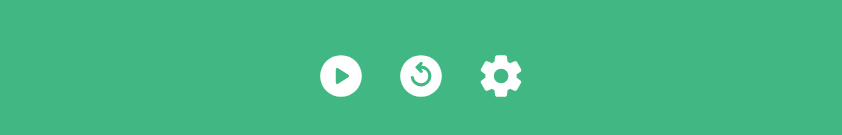
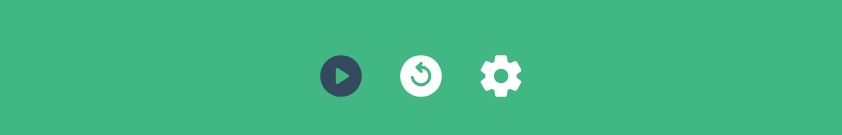
Before and after one commit to GitHWS/vue-pomodoro-timer, a Vue app: page / in a window 1280 px wide. In both pictures the pointer is over the button 560 px from the left and 543 px from the top of the page. Shown: the part 461-596 px from the top of the page, without its empty margins (219-1061 px from the left). Built offline with nearby package versions, Linux system fonts and the light colour scheme; a web font is replaced by a local one.

Commit message:
:lipstick: Timer 조작 버튼 hover 효과 적용
Timer 조작 버튼 hover 효과 적용

```diff
--- a/src/App.vue
+++ b/src/App.vue
@@ -54,5 +54,10 @@ import IconSetting from './components/icons/IconSetting.vue';
 .timer__controls-button {
   font-size: 5rem;
   color: var(--white-color);
+  transition: color 0.2s;
+}
+
+html .timer__controls-button:hover {
+  color: var(--secondary-color);
 }
 </style>
```
